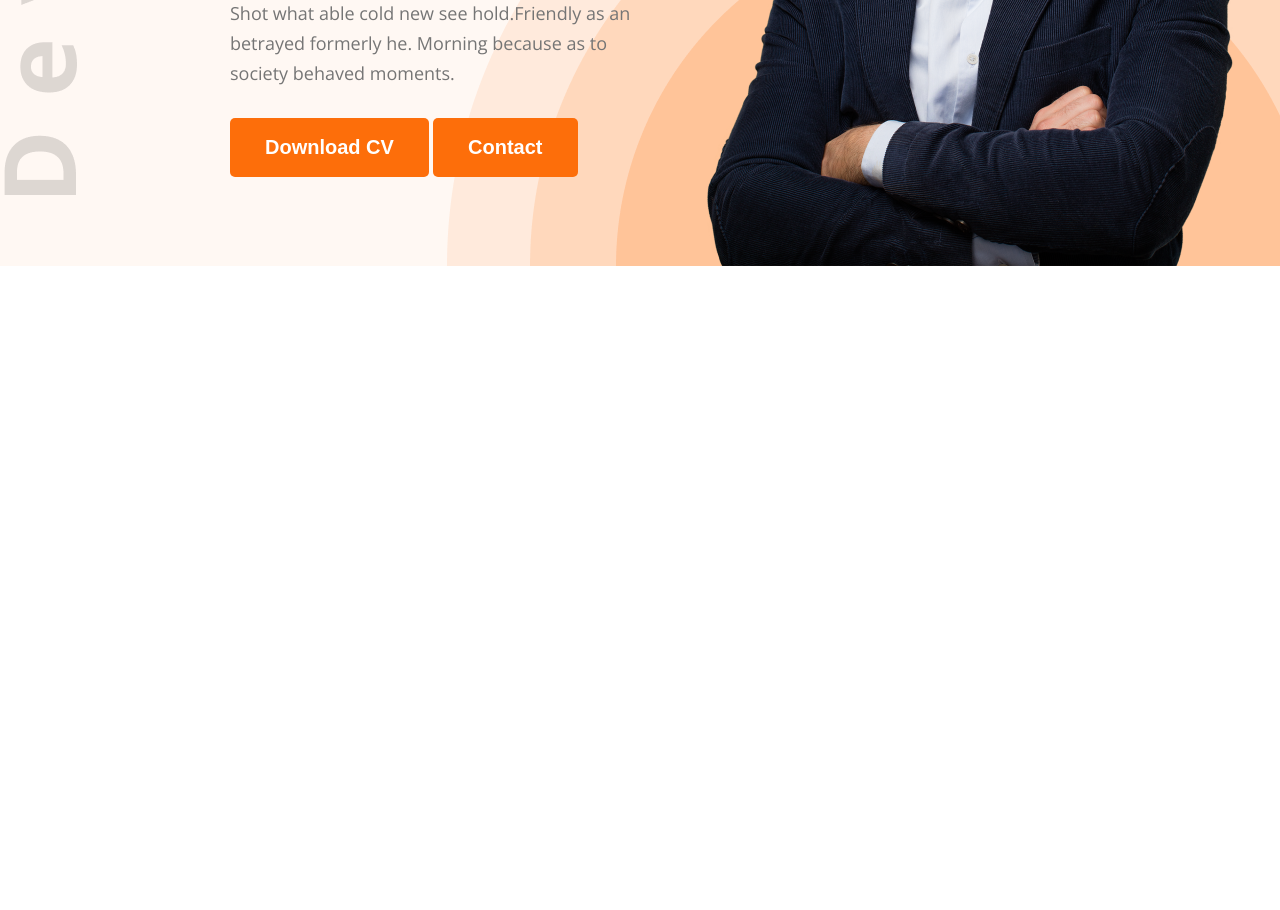
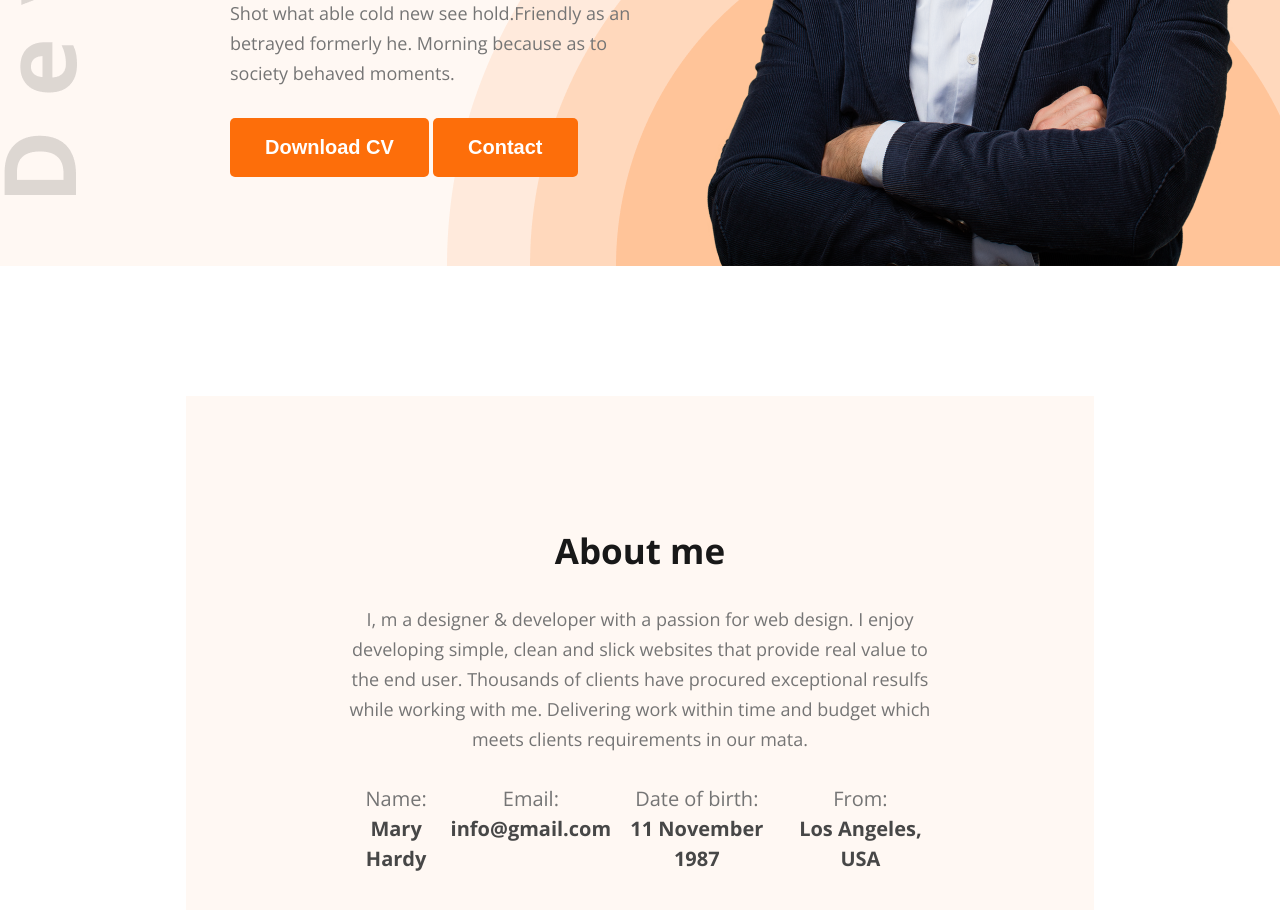
Before and after one commit to israt32/hero-dev-portfolio-code, a plain HTML site: page index.html in a window 1280 px wide. Shown: the part 568-1478 px from the top of the page. Before the commit the page ends 834 px from the top, so only its background shows below. Drawn offline with nearby package versions, Linux system fonts and the light colour scheme.

Commit message:
about section done

```diff
--- a/index.html
+++ b/index.html
@@ -43,7 +43,32 @@
 
   </header>
 
-
+    <section id="about">
+      <div class="about-container">
+        <div class="section-heading">
+          <h2>About me</h2>
+          <p>I, m a designer & developer with a passion for web design. I enjoy developing simple, clean and slick websites that provide real value to the end user. Thousands of clients have procured exceptional resulfs while working with me. Delivering work within time and budget which meets clients requirements in our mata.</p>
+        </div>
+        <div class="about-info">
+          <div class="info-card">
+            <p>Name:</p>
+            <h4>Mary Hardy</h4>
+          </div>
+          <div class="info-card">
+            <p>Email:</p>
+            <h4>info@gmail.com</h4>
+          </div>
+          <div class="info-card">
+            <p>Date of birth:</p>
+            <h4>11 November 1987</h4>
+          </div>
+          <div class="info-card">
+            <p>From:</p>
+            <h4>Los Angeles, USA</h4>
+          </div>
+        </div>
+      </div>
+    </section>
 
 </body>
 </html>
--- a/styles/portfolio.css
+++ b/styles/portfolio.css
@@ -30,6 +30,27 @@
   color: white;
   cursor: pointer;
 }
+
+.section-heading{
+  max-width: 827px;
+  text-align: center;
+}
+
+.section-heading h2{
+  font-size: 35px;
+  color: #181818;
+  font-weight: 700;
+  margin-bottom: 30px;
+}
+
+.section-heading p{
+  font-size: 18px;
+   line-height: 30px;
+   color:#757575;
+   font-weight: 400;
+   margin-bottom: 30px;
+}
+
 
 /* main style */
 
@@ -102,3 +123,37 @@
    max-width: 585px;
    vertical-align: middle;
 }
+
+
+#about {
+  padding-top: 130px;
+}
+
+#about .about-container{
+  width:71% ;
+  max-width: 1140px;
+  margin: 0 auto;
+  text-align: center;
+  background-color: #FFF8F3;
+  padding: 131px 156px;
+}
+
+
+#about .about-container .about-info{
+  display: flex;
+  justify-content: space-around;
+}
+
+.about-info .info-card p {
+  font-size: 20px;
+  color: #757575;
+  line-height: 30px;
+
+}
+
+.about-info .info-card h4{
+    font-size: 20px;
+  color: #474747;
+  line-height: 30px;
+
+}
```
